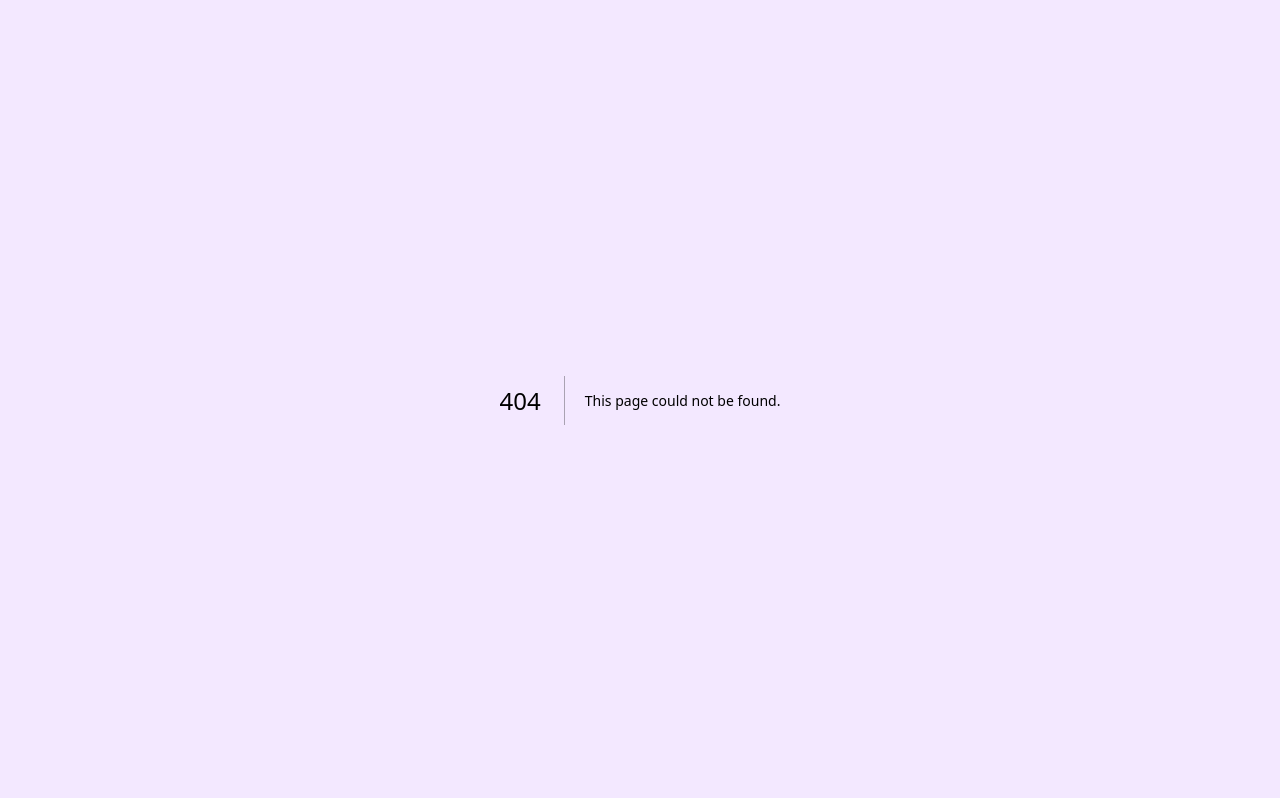
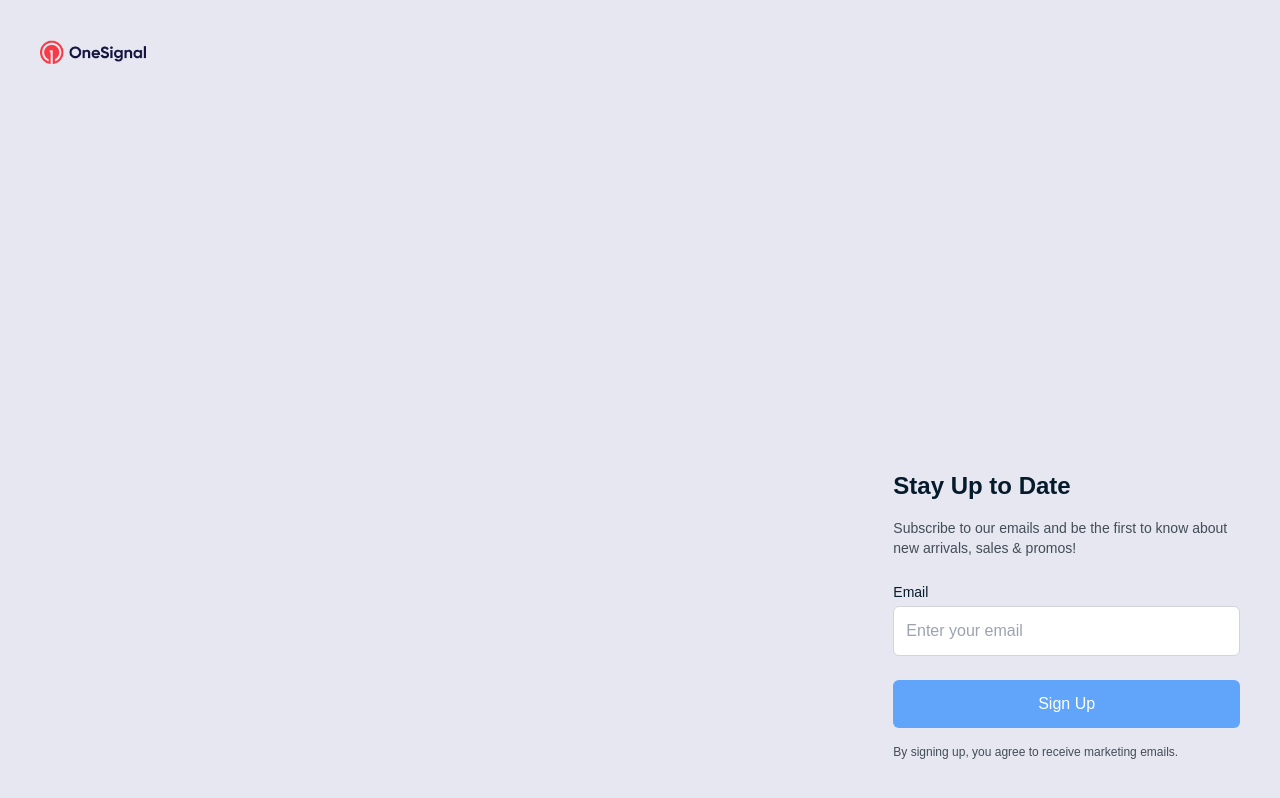
Before and after one commit to OneSignalDevelopers/double-opt-in, a Next.js app: page /newsletter-sign-up in a window 1280 px wide. Before the commit this address had no page. Built offline with nearby package versions, Linux system fonts and the light colour scheme.

Commit message:
Add email collection for newsletter

```diff
--- a/src/app/log-in-collection-opt-in/page.tsx
+++ b/src/app/log-in-collection-opt-in/page.tsx
@@ -17,16 +17,16 @@ export default function SignUpPage() {
     wants_promotions: false,
   })
 
-  const handleChange = e => {
-    const { name, value } = e.target
+  const handleInputChange = (event: React.ChangeEvent<HTMLInputElement>) => {
+    const { name, value } = event.target
     setFormData(prevData => ({
       ...prevData,
       [name]: value,
     }))
   }
 
-  const handleOptionChange = e => {
-    const { name } = e.target
+  const handleOptionChange = (event: React.ChangeEvent<HTMLInputElement>) => {
+    const { name } = event.target
     setFormOptions(prevData => ({
       ...prevData,
       [name]: !formOptions[name],
@@ -51,7 +51,7 @@ export default function SignUpPage() {
             id="name"
             name="name"
             value={formData.name}
-            onChange={handleChange}
+            onChange={handleInputChange}
             className="text-black mt-1 block w-full px-3 py-2 border border-gray-300 rounded-md text-sm shadow-sm focus:outline-none focus:border-blue-500 focus:ring-1 focus:ring-blue-500"
             placeholder="Your Name"
           />
@@ -69,7 +69,7 @@ export default function SignUpPage() {
             id="email"
             name="email"
             value={formData.email}
-            onChange={handleChange}
+            onChange={handleInputChange}
             className="text-black mt-1 block w-full px-3 py-2 border border-gray-300 rounded-md text-sm shadow-sm focus:outline-none focus:border-blue-500 focus:ring-1 focus:ring-blue-500"
             placeholder="Your Email"
           />
@@ -101,7 +101,7 @@ export default function SignUpPage() {
               id="phone"
               name="phone"
               value={formData.phone}
-              onChange={handleChange}
+              onChange={handleInputChange}
               pattern="^\+[1-9]\d{1,14}$"
               className="block w-full text-black px-3 py-2 border border-gray-300 rounded-r-md text-sm shadow-sm focus:outline-none focus:border-blue-500 focus:ring-1 focus:ring-blue-500"
               placeholder="Your Phone Number"
--- /dev/null
+++ b/src/app/newsletter-sign-up/page.tsx
@@ -0,0 +1,60 @@
+'use client'
+
+import { useState } from 'react'
+
+export default function NewsletterSignupPage() {
+  const [email, setEmail] = useState('')
+
+  const handleInputChange = (event: React.ChangeEvent<HTMLInputElement>) => {
+    const { value } = event.target
+    setEmail(value)
+  }
+
+  return (
+    <div className="min-h-screen grid grid-cols-12 bg-[#e6e7f1]">
+      {/* Left Side: OneSignal Logo */}
+      <div className="col-span-8 flex items-start justify-start p-10">
+        <img src="/onesignal-logo.png" alt="OneSignal" className="h-6 mb-2" />
+      </div>
+
+      {/* Right Side: Subscription Form */}
+      <div className="col-span-4 flex flex-col justify-end items-start p-10">
+        <h2 className="text-2xl font-semibold text-[#051B2C] mb-4">
+          Stay Up to Date
+        </h2>
+        <p className="text-sm text-[#424D57] mb-6">
+          Subscribe to our emails and be the first to know about new arrivals,
+          sales & promos!
+        </p>
+
+        <label
+          htmlFor="email"
+          className="block text-sm font-medium text-[#051B2C]"
+        >
+          Email
+        </label>
+        <input
+          type="email"
+          id="email"
+          value={email}
+          onChange={handleInputChange}
+          placeholder="Enter your email"
+          className="mt-1 text-black mb-6 block w-full p-3 border border-gray-300 rounded-md focus:ring-blue-500 focus:border-blue-500"
+        />
+
+        {/* Sign Up Button */}
+        <button
+          className="w-full bg-blue-600 disabled:bg-blue-400 text-white font-medium py-3 rounded-md hover:bg-blue-700 transition"
+          disabled={!email}
+        >
+          Sign Up
+        </button>
+
+        {/* Marketing Agreement */}
+        <p className="text-xs text-[#424D57] mt-4">
+          By signing up, you agree to receive marketing emails.
+        </p>
+      </div>
+    </div>
+  )
+}
--- a/src/app/page.tsx
+++ b/src/app/page.tsx
@@ -95,7 +95,7 @@ export default function MenuPage() {
               className="bg-[#051B2C] text-white font-medium py-3 px-6 hover:bg-opacity-90 transition duration-200"
               onClick={() => setEmailCouponCodePopupOpen(true)}
             >
-              Coupone code promotional opt-in
+              Coupon code promotional opt-in
             </button>
             {/* <CouponCodePopup
               collect={'email'}
@@ -104,9 +104,9 @@ export default function MenuPage() {
             /> */}
             <Link
               className="bg-[#051B2C] text-white font-medium py-3 px-6 hover:bg-opacity-90 transition duration-200"
-              href="#"
+              href="/newsletter-sign-up"
             >
-              Newletter sign up
+              Newsletter sign up
             </Link>
           </div>
         </section>
```
